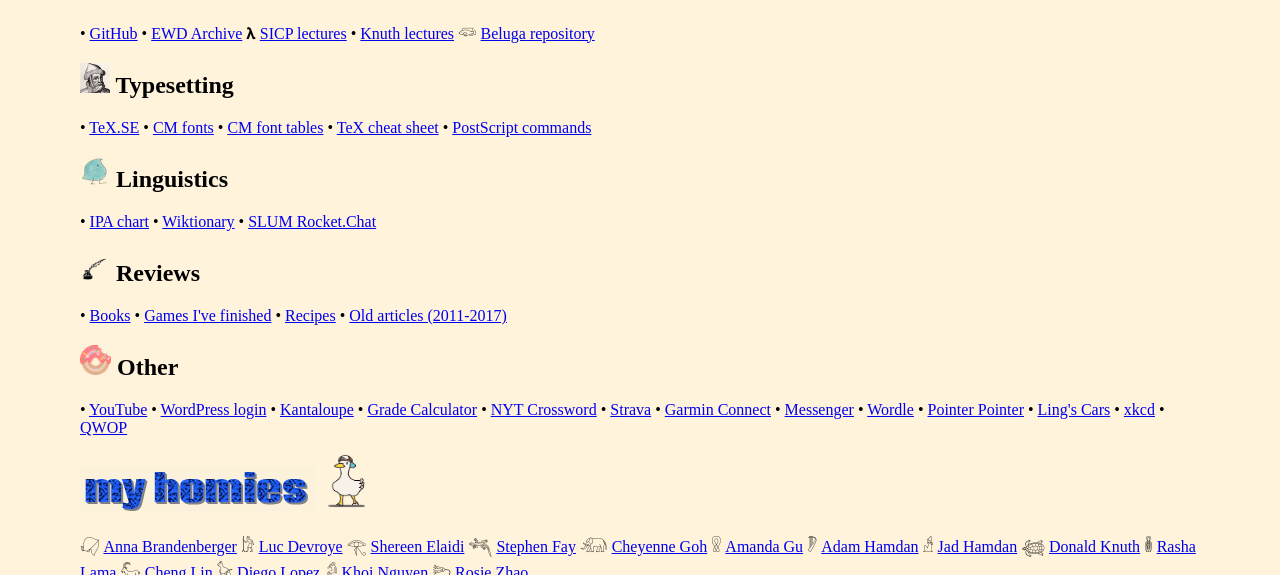
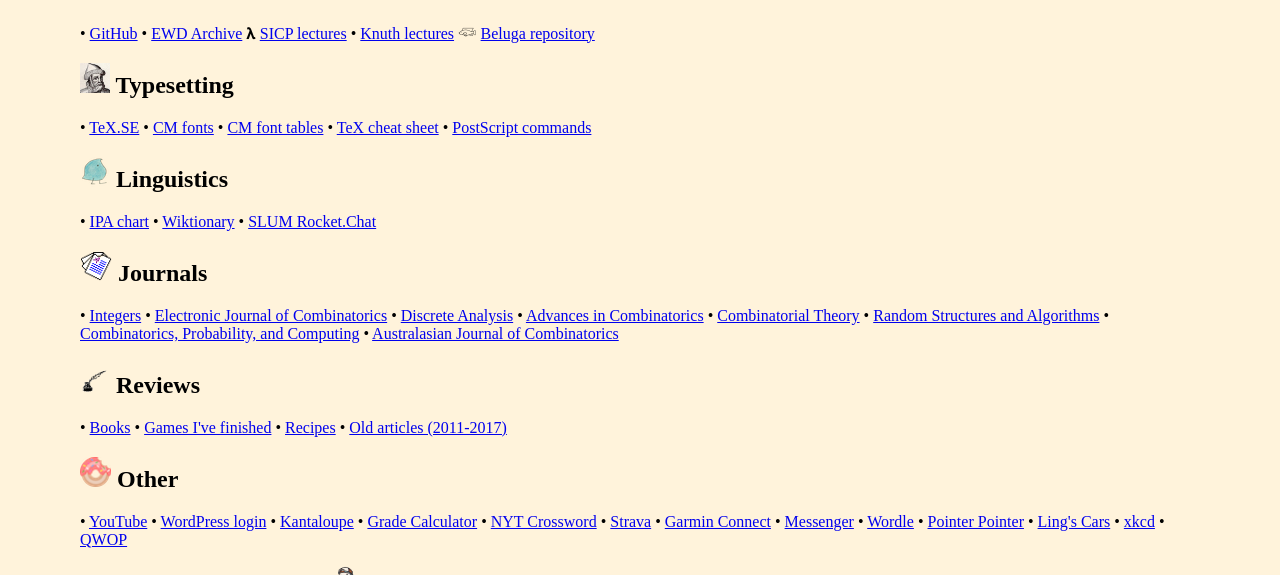
Before and after one commit to marcelgoh/marcelgoh.github.io, a Jekyll site: the page home/index.html, which Jekyll copies as it is, in a window 1280 px wide and 900 px high, scrolled down 1075 px, cut to the strip 0-575 px from the top of the window. Built offline with Jekyll 4.4.1, drawn with Linux system fonts in a browser that asks for light colours; a script that is not in the unit is left out.

Commit message:
Lots of new links

```diff
--- a/home/index.html
+++ b/home/index.html
@@ -134,6 +134,15 @@
         &bull; <a href="https://westonruter.github.io/ipa-chart/keyboard/">IPA chart</a>
         &bull; <a href="https://www.wiktionary.org">Wiktionary</a>
         &bull; <a href="https://chat.slum.club/home">SLUM Rocket.Chat</a>
+<h2><img src="/media/home/journals.gif" height=30 alt="Crest"> Journals</h2>
+        &bull; <a href="http://math.colgate.edu/~integers/">Integers</a>
+        &bull; <a href="https://www.combinatorics.org/">Electronic Journal of Combinatorics</a>
+        &bull; <a href="https://discreteanalysisjournal.com/">Discrete Analysis</a>
+        &bull; <a href="https://www.advancesincombinatorics.com/">Advances in Combinatorics</a>
+        &bull; <a href="https://escholarship.org/uc/combinatorial_theory/">Combinatorial Theory</a>
+        &bull; <a href="https://onlinelibrary.wiley.com/journal/10982418">Random Structures and Algorithms</a>
+        &bull; <a href="https://www.cambridge.org/core/journals/combinatorics-probability-and-computing">Combinatorics, Probability, and Computing</a>
+        &bull; <a href="https://ajc.maths.uq.edu.au/">Australasian Journal of Combinatorics</a>
 <h2><img src="/media/home/reviews.gif" height=30 alt="Crest"> Reviews</h2>
         &bull; <a href="/home/books.html">Books</a>
         &bull; <a href="/home/finished-games.html">Games I've finished</a>
```
Also changed, not shown: research/index.md (+5 -0 lines), media/home/journals.gif (added), 2 other files.
